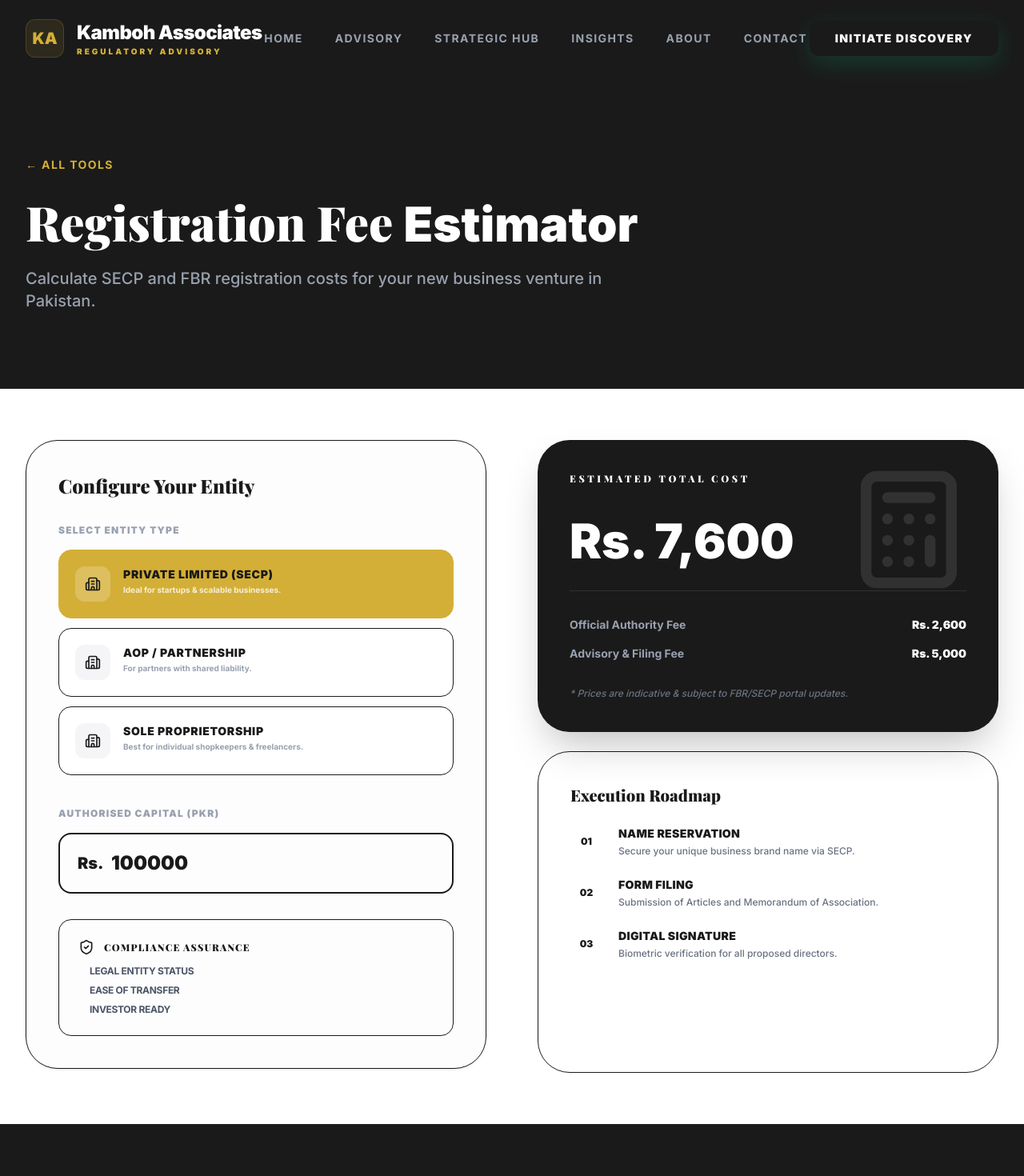
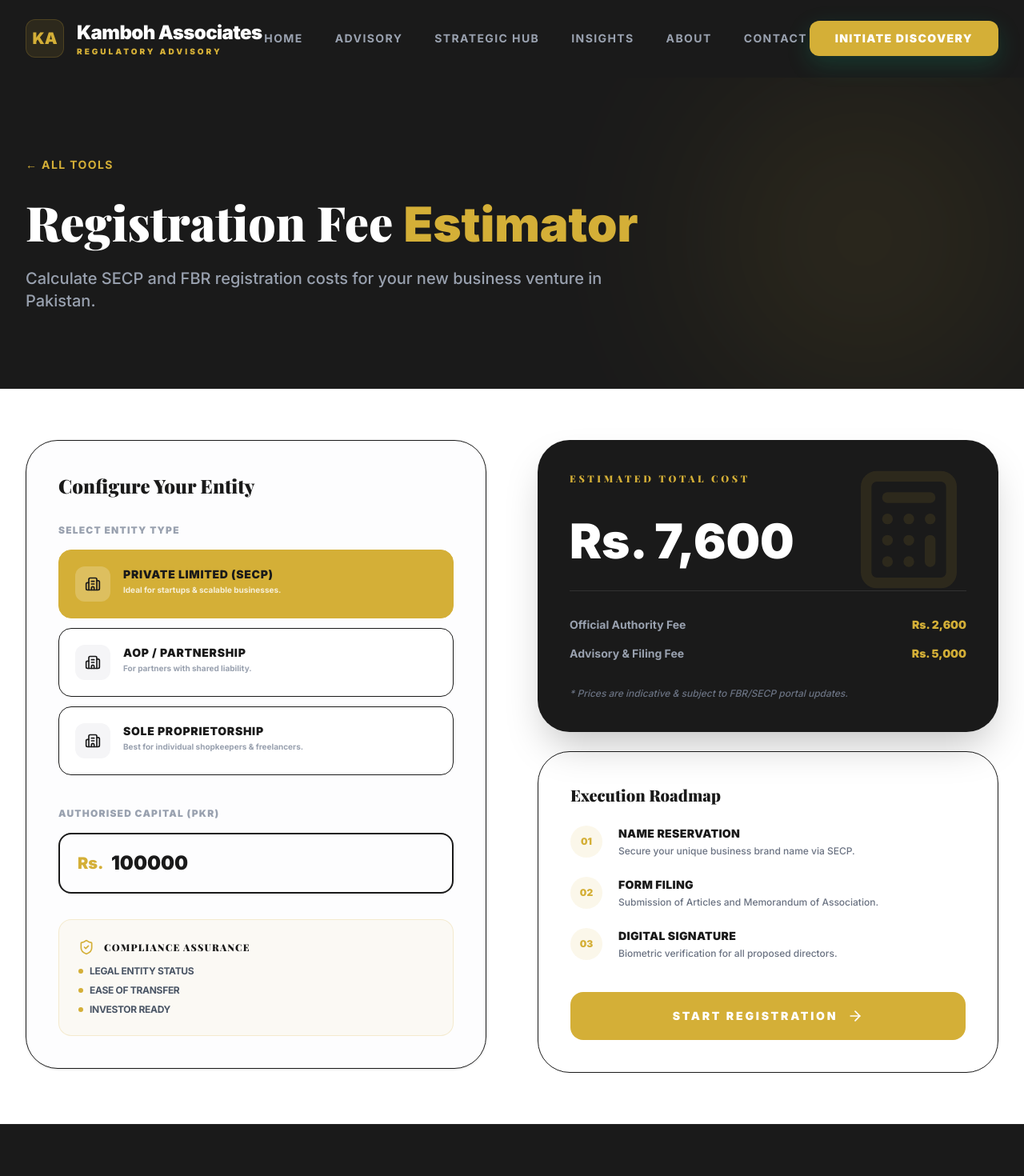
Before and after one commit to Usama-remote-worker/Kamboh-Law-Firm, a Next.js app: page /tools/company-fee-estimator in a window 1280 px wide. Shown: the top 1470 px of the page at 80% size. Built offline with nearby package versions, Linux system fonts and the light colour scheme.

Commit message:
Global theme cleanup: Final removal of all green references and restoration of the Gold brand identity.

```diff
--- a/src/app/page.tsx
+++ b/src/app/page.tsx
@@ -33,8 +33,8 @@ export default function Home() {
         <Container>
           <div className="relative z-10 max-w-4xl">
             <div className="animate-fadeInUp">
-              <div className="inline-flex items-center gap-2 mb-6 px-4 py-1.5 bg-green/10 border border-green/20 rounded-full">
-                <span className="text-green font-black text-xs uppercase tracking-widest">✨ Pakistan&apos;s #1 Regulatory Platform</span>
+              <div className="inline-flex items-center gap-2 mb-6 px-4 py-1.5 bg-gold/10 border border-gold/20 rounded-full">
+                <span className="text-gold font-black text-xs uppercase tracking-widest">✨ Pakistan&apos;s #1 Regulatory Platform</span>
               </div>
               <h1 className="text-5xl md:text-7xl font-black mb-6 leading-[1.1] text-primary tracking-tight">
                 Tax & Business <br /> <span className="gradient-text">Excellence</span> Redefined
--- a/src/app/tools/company-fee-estimator/page.tsx
+++ b/src/app/tools/company-fee-estimator/page.tsx
@@ -57,7 +57,7 @@ export default function CompanyFeeEstimatorPage() {
     <>
       <section className="bg-primary text-white py-16 md:py-24 relative overflow-hidden">
         <div className="absolute inset-0 opacity-10">
-          <div className="absolute top-0 right-0 w-[400px] h-[400px] bg-green rounded-full filter blur-[120px]" />
+          <div className="absolute top-0 right-0 w-[400px] h-[400px] bg-gold rounded-full filter blur-[120px]" />
         </div>
         <Container>
           <div className="relative z-10 max-w-3xl">
@@ -65,7 +65,7 @@ export default function CompanyFeeEstimatorPage() {
               ← All Tools
             </Link>
             <h1 className="text-4xl md:text-6xl font-black mb-4 leading-tight">
-               Registration Fee <span className="text-green">Estimator</span>
+               Registration Fee <span className="text-gold">Estimator</span>
             </h1>
             <p className="text-xl text-gray-400 font-medium">
               Calculate SECP and FBR registration costs for your new business venture in Pakistan.
@@ -108,26 +108,26 @@ export default function CompanyFeeEstimatorPage() {
                 <div className="animate-in fade-in slide-in-from-top-2 duration-300">
                   <label className="text-xs font-black uppercase tracking-widest text-gray-400 mb-4 block">Authorised Capital (PKR)</label>
                   <div className="relative mb-8">
-                    <span className="absolute left-6 top-1/2 -translate-y-1/2 text-green font-black text-xl">Rs.</span>
+                    <span className="absolute left-6 top-1/2 -translate-y-1/2 text-gold font-black text-xl">Rs.</span>
                     <input
                       type="number"
                       value={capital}
                       onChange={e => setCapital(e.target.value)}
-                      className="w-full pl-16 pr-6 py-5 border-2 border-border rounded-2xl text-2xl font-black text-primary focus:outline-none focus:border-green focus:ring-4 focus:ring-green/10 transition-all"
+                      className="w-full pl-16 pr-6 py-5 border-2 border-border rounded-2xl text-2xl font-black text-primary focus:outline-none focus:border-gold focus:ring-4 focus:ring-gold/10 transition-all"
                     />
                   </div>
                 </div>
               )}
 
-              <div className="p-6 rounded-2xl bg-green/5 border border-green/20">
+              <div className="p-6 rounded-2xl bg-gold/5 border border-gold/20">
                 <div className="flex items-center gap-3 mb-3">
-                  <ShieldCheck className="w-5 h-5 text-green" />
+                  <ShieldCheck className="w-5 h-5 text-gold" />
                   <h4 className="font-black text-primary uppercase text-xs tracking-widest">Compliance Assurance</h4>
                 </div>
                 <div className="space-y-2">
                   {activeEntity.features.map((f, i) => (
                     <div key={i} className="flex items-center gap-2">
-                      <div className="w-1.5 h-1.5 rounded-full bg-green"></div>
+                      <div className="w-1.5 h-1.5 rounded-full bg-gold"></div>
                       <span className="text-xs font-bold text-gray-600 uppercase tracking-tight">{f}</span>
                     </div>
                   ))}
@@ -139,20 +139,20 @@ export default function CompanyFeeEstimatorPage() {
             <div className="space-y-6">
                <div className="bg-primary rounded-[2.5rem] p-10 text-white relative overflow-hidden shadow-2xl">
                  <div className="absolute top-0 right-0 p-8 opacity-10">
-                   <Calculator className="w-40 h-40 text-green" />
+                   <Calculator className="w-40 h-40 text-gold" />
                  </div>
-                 <h3 className="text-xs font-black uppercase tracking-[0.3em] text-green mb-10">Estimated Total Cost</h3>
+                 <h3 className="text-xs font-black uppercase tracking-[0.3em] text-gold mb-10">Estimated Total Cost</h3>
                  <div className="relative z-10">
                     <div className="text-5xl md:text-6xl font-black mb-8 text-white">{fmt(total)}</div>
 
                     <div className="space-y-4 pt-8 border-t border-white/10">
                       <div className="flex justify-between items-center text-sm">
                         <span className="text-gray-400 font-bold group">Official Authority Fee</span>
-                        <span className="font-black text-green">{fmt(estimtedFee + stampDuty)}</span>
+                        <span className="font-black text-gold">{fmt(estimtedFee + stampDuty)}</span>
                       </div>
                       <div className="flex justify-between items-center text-sm">
                         <span className="text-gray-400 font-bold">Advisory & Filing Fee</span>
-                        <span className="font-black text-green">{fmt(serviceFee)}</span>
+                        <span className="font-black text-gold">{fmt(serviceFee)}</span>
                       </div>
                       <div className="flex justify-between items-center text-xs text-gray-500 pt-4 font-medium italic">
                         * Prices are indicative & subject to FBR/SECP portal updates.
@@ -170,7 +170,7 @@ export default function CompanyFeeEstimatorPage() {
                       { step: '03', title: 'Digital Signature', desc: 'Biometric verification for all proposed directors.' },
                     ].map((item, i) => (
                       <div key={i} className="flex gap-5 items-start">
-                        <div className="w-10 h-10 rounded-full bg-green/10 flex items-center justify-center font-black text-green text-xs shrink-0">{item.step}</div>
+                        <div className="w-10 h-10 rounded-full bg-gold/10 flex items-center justify-center font-black text-gold text-xs shrink-0">{item.step}</div>
                         <div>
                           <p className="font-black text-primary text-sm uppercase tracking-wide">{item.title}</p>
                           <p className="text-xs text-gray-500 font-medium mt-1">{item.desc}</p>
@@ -181,7 +181,7 @@ export default function CompanyFeeEstimatorPage() {
 
                   <Link
                     href="/contact"
-                    className="mt-10 w-full inline-flex items-center justify-center gap-3 bg-green text-white py-5 rounded-2xl font-black text-sm uppercase tracking-[0.2em] hover:bg-primary transition-all duration-300 group"
+                    className="mt-10 w-full inline-flex items-center justify-center gap-3 bg-gold text-white py-5 rounded-2xl font-black text-sm uppercase tracking-[0.2em] hover:bg-primary transition-all duration-300 group"
                   >
                     Start Registration <ArrowRight className="w-5 h-5 group-hover:translate-x-1 transition-transform" />
                   </Link>
--- a/src/app/tools/ntn-checker/page.tsx
+++ b/src/app/tools/ntn-checker/page.tsx
@@ -104,7 +104,7 @@ export default function NTNCheckerPage() {
                       </a>
                       <div className="flex items-center justify-between p-6 rounded-2xl bg-muted border border-border">
                         <span className="font-bold text-gray-500 text-sm">Status: Redirect Ready</span>
-                        <div className="w-3 h-3 bg-green rounded-full animate-pulse"></div>
+                        <div className="w-3 h-3 bg-gold rounded-full animate-pulse"></div>
                       </div>
                     </div>
 
--- a/src/app/tools/page.tsx
+++ b/src/app/tools/page.tsx
@@ -80,13 +80,13 @@ export default function ToolsPage() {
       <section className="relative bg-primary text-white py-24 md:py-36 overflow-hidden">
         <div className="absolute inset-0 opacity-[0.15]">
           <div className="absolute top-0 right-0 w-[500px] h-[500px] bg-gold rounded-full filter blur-[150px]" />
-          <div className="absolute bottom-0 left-0 w-[400px] h-[400px] bg-green rounded-full filter blur-[120px]" />
+          <div className="absolute bottom-0 left-0 w-[400px] h-[400px] bg-gold rounded-full filter blur-[120px]" />
         </div>
         <Container>
           <div className="relative z-10 text-center max-w-3xl mx-auto">
             <span className="text-gold font-black uppercase tracking-[0.4em] text-sm mb-6 block">Free Tools</span>
             <h1 className="text-5xl md:text-7xl font-black mb-8 leading-tight">
-              Tax <span className="text-green">Intelligence</span> Hub
+              Tax <span className="text-gold">Intelligence</span> Hub
             </h1>
             <p className="text-xl text-gray-400 font-medium">
               Professional-grade tax calculation tools — all free, all accurate, updated with FBR 2025-26 regulations.
--- a/src/app/tools/withholding-calculator/page.tsx
+++ b/src/app/tools/withholding-calculator/page.tsx
@@ -133,11 +133,11 @@ export default function WithholdingCalculatorPage() {
                 >
                   <p className="text-xs font-black uppercase tracking-[0.2em] text-gray-400 mb-4">{item.label}</p>
                   <div className="flex items-center justify-between">
-                    <p className={`text-4xl md:text-5xl font-black ${item.highlight ? 'text-green' : 'text-primary'}`}>
+                    <p className={`text-4xl md:text-5xl font-black ${item.highlight ? 'text-gold' : 'text-primary'}`}>
                       {base > 0 ? fmt(item.val) : 'Rs. —'}
                     </p>
-                    <div className={`w-14 h-14 rounded-2xl flex items-center justify-center ${item.highlight ? 'bg-green/10' : 'bg-muted'}`}>
-                      <item.icon className={`w-7 h-7 ${item.highlight ? 'text-green' : 'text-gold-dark'}`} />
+                    <div className={`w-14 h-14 rounded-2xl flex items-center justify-center ${item.highlight ? 'bg-gold/10' : 'bg-muted'}`}>
+                      <item.icon className={`w-7 h-7 ${item.highlight ? 'text-gold' : 'text-gold-dark'}`} />
                     </div>
                   </div>
                 </div>
--- a/src/components/common/Header.tsx
+++ b/src/components/common/Header.tsx
@@ -61,7 +61,7 @@ export default function Header() {
           <div className="flex items-center gap-6">
              <Link
               href="/contact"
-              className="hidden lg:flex px-8 py-3 bg-green text-white rounded-xl font-black text-sm uppercase tracking-widest hover:bg-white hover:text-primary transition-all duration-300 shadow-[0_10px_30px_rgba(16,185,129,0.2)]"
+              className="hidden lg:flex px-8 py-3 bg-gold text-white rounded-xl font-black text-sm uppercase tracking-widest hover:bg-white hover:text-primary transition-all duration-300 shadow-[0_10px_30px_rgba(16,185,129,0.2)]"
             >
               Initiate Discovery
             </Link>
```
Also changed, not shown: src/app/tools/salary-calculator/page.tsx (+4 -4 lines), src/components/tools/InvestmentCalculator.tsx (+9 -9 lines).
